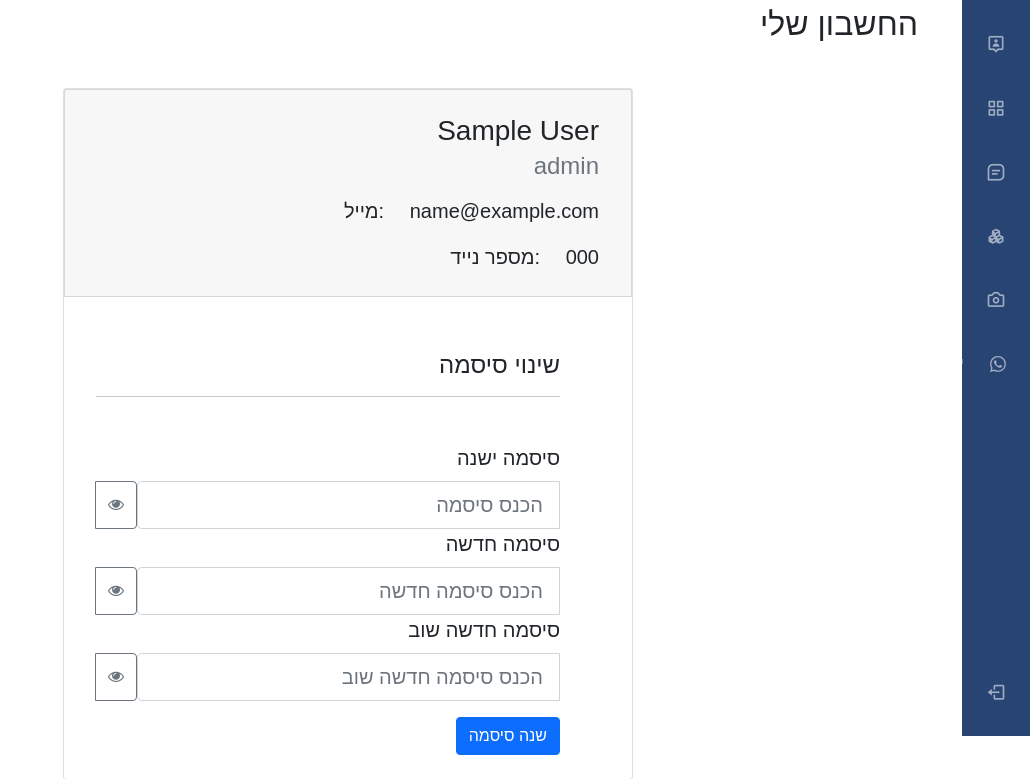
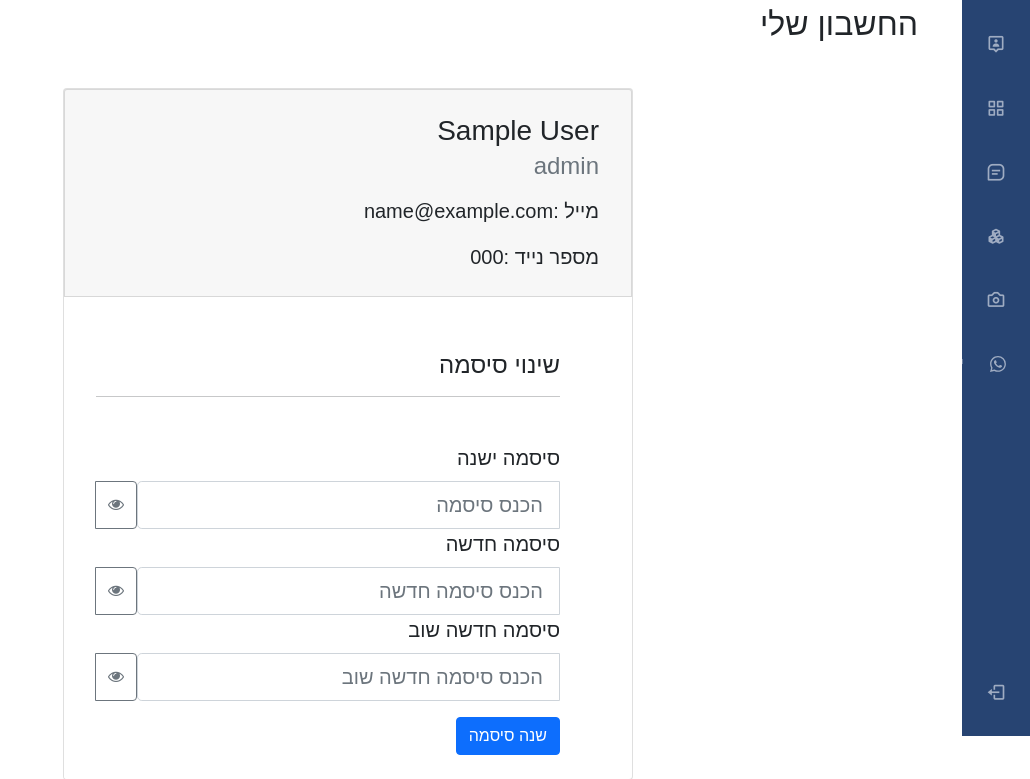
Before and after one commit to BarakBon/SCStudio, a Flask app: template app/templates/profile.html in a window 1280 px wide. Shown: the part 64-843 px from the top of the page, without its empty margins (250-1280 px from the left). Run offline with Flask 3, Linux system fonts and the light colour scheme; the template is opened without the code that fills it: values that come from a table or form of the project are taken from there, others are empty; tables that the repository leaves empty hold one stand-in row (values such as "Sample post"); some libraries are stand-ins or nearby versions.

Commit message:
Correction from English to Hebrew

```diff
--- a/app/templates/profile.html
+++ b/app/templates/profile.html
@@ -33,8 +33,8 @@
                             <h5 class="card-title" style="font-size:1.75rem;">{{ user.name }}</h5>
                             <h6 class="card-subtitle mb-2 text-muted" style="font-size:1.5rem;">{{ user.userType }}</h6>
                             <p class="card-text"></p>
-                            <p class="card-text">{{ user.email }} &emsp;:מייל </p>
-                            <p class="card-text">{{ user.phone}} &emsp;:מספר נייד </p>
+                            <p class="card-text">מייל :{{ user.email }} &emsp;</p>
+                            <p class="card-text">מספר נייד :{{ user.phone}} &emsp;</p>
                         </div>
                     </div>
                     <ul class="list-group list-group-flush">
```
